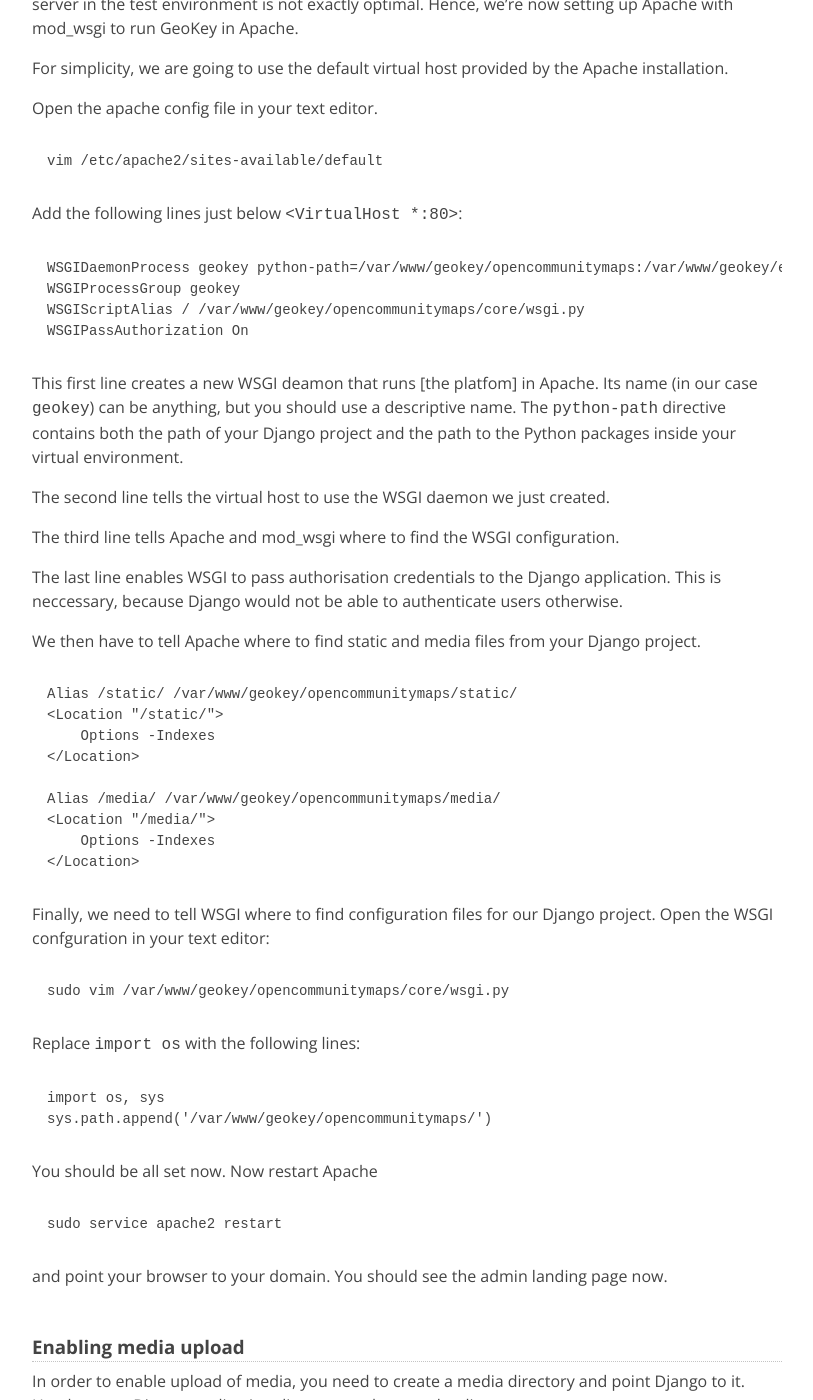
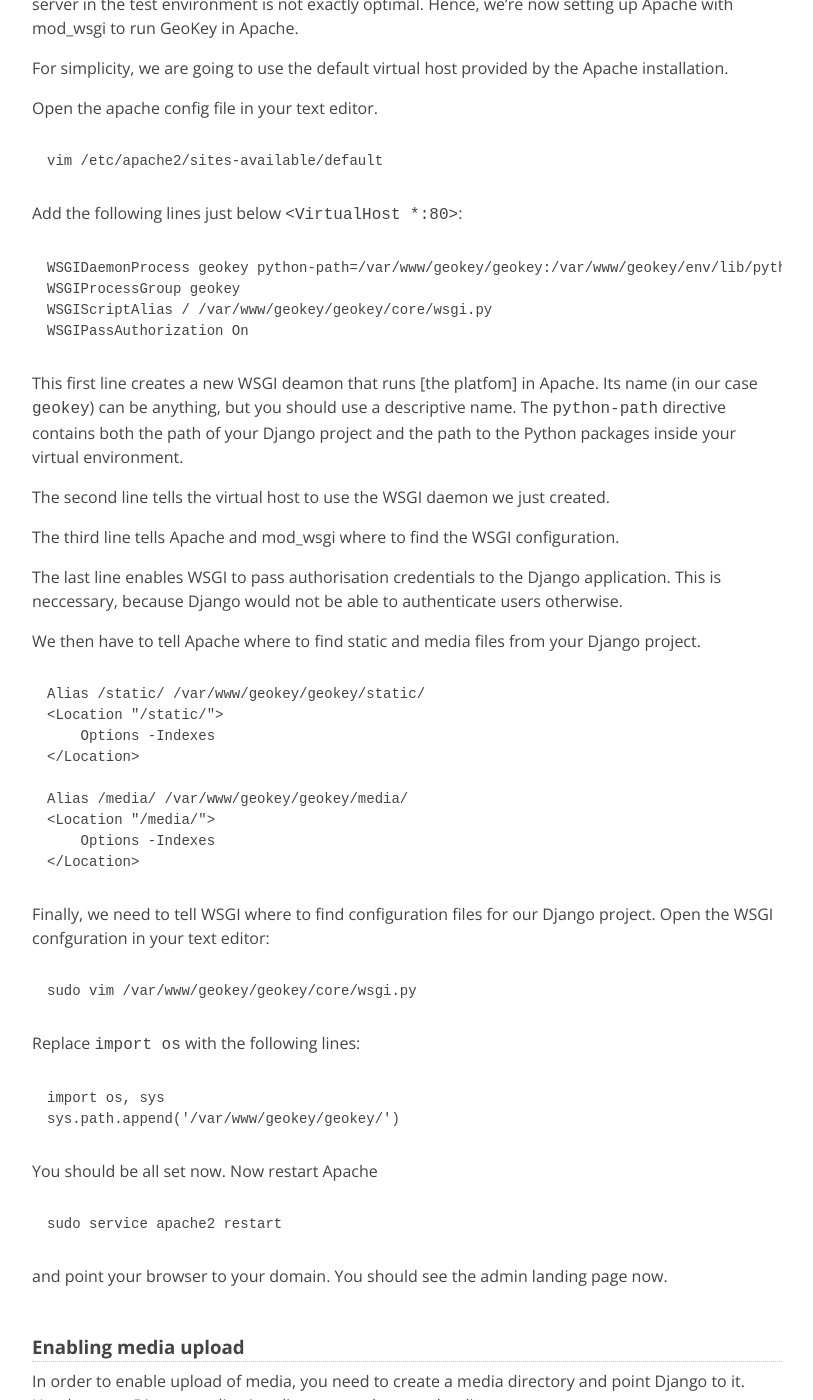
Before and after one commit to ExCiteS/geokey-website, a Jekyll site: the page built from _help/how-to-install.md, in a window 1280 px wide and 1400 px high, scrolled down 3415 px. Shown: the whole window, without its empty margins (233-1046 px from the left). Built offline with Jekyll 4.4.1, drawn with Linux system fonts in a browser that asks for light colours; Markdown is read by kramdown in place of the engine named in the settings; some of the changed text lies outside the part shown.

Commit message:
Update how-to-install.md

````diff
--- a/_help/how-to-install.md
+++ b/_help/how-to-install.md
@@ -89,16 +89,16 @@
 
 [The platform] can be installed by downloading the code from the Github repository, installing the requirements in the virtual environment and setting the data base structure.
 
-First, pull the code from the [Github repository](https://github.com/ExCiteS/opencommunitymaps/).
+First, pull the code from the [Github repository](https://github.com/ExCiteS/geokey/).
 
 ```
-git clone https://github.com/ExCiteS/opencommunitymaps.git
+git clone https://github.com/ExCiteS/geokey.git
 ```
 
 Switch to the platform directory
 
 ```
-cd opencommunitymaps
+cd geokey
 ```
 
 and install the dependencies into your virtual environment
@@ -157,9 +157,9 @@
 Add the following lines just below `<VirtualHost *:80>`:
 
 ```
-WSGIDaemonProcess geokey python-path=/var/www/geokey/opencommunitymaps:/var/www/geokey/env/lib/python2.7/site-packages
+WSGIDaemonProcess geokey python-path=/var/www/geokey/geokey:/var/www/geokey/env/lib/python2.7/site-packages
 WSGIProcessGroup geokey
-WSGIScriptAlias / /var/www/geokey/opencommunitymaps/core/wsgi.py
+WSGIScriptAlias / /var/www/geokey/geokey/core/wsgi.py
 WSGIPassAuthorization On
 ```
 
@@ -174,12 +174,12 @@
 We then have to tell Apache where to find static and media files from your Django project.
 
 ```
-Alias /static/ /var/www/geokey/opencommunitymaps/static/
+Alias /static/ /var/www/geokey/geokey/static/
 <Location "/static/">
     Options -Indexes
 </Location>
 
-Alias /media/ /var/www/geokey/opencommunitymaps/media/
+Alias /media/ /var/www/geokey/geokey/media/
 <Location "/media/">
     Options -Indexes
 </Location>
@@ -188,14 +188,14 @@
 Finally, we need to tell WSGI where to find configuration files for our Django project. Open the WSGI confguration in your text editor:
 
 ```
-sudo vim /var/www/geokey/opencommunitymaps/core/wsgi.py
+sudo vim /var/www/geokey/geokey/core/wsgi.py
 ```
 
 Replace `import os` with the following lines:
 
 ```
 import os, sys
-sys.path.append('/var/www/geokey/opencommunitymaps/')
+sys.path.append('/var/www/geokey/geokey/')
 ```
 
 You should be all set now. Now restart Apache
@@ -212,7 +212,7 @@
 In order to enable upload of media, you need to create a media directory and point Django to it. Head to your Django application directory and create the directory.
 
 ```
-cd /var/www/geokey/opencommunitymaps/
+cd /var/www/geokey/geokey/
 sudo mkdir media
 ```
 
@@ -232,7 +232,7 @@
 And set the media root to the directory you have just created.
 
 ```
-MEDIA_ROOT = '/var/www/geokey/opencommunitymaps/media/'
+MEDIA_ROOT = '/var/www/geokey/geokey/media/'
 ```
 
 Videos are – by default – uploaded to your Youtube account. First you will need to obtain Youtube API keys following [this guide](https://developers.google.com/youtube/registering_an_application). The add the credentials to the project settings:
````
